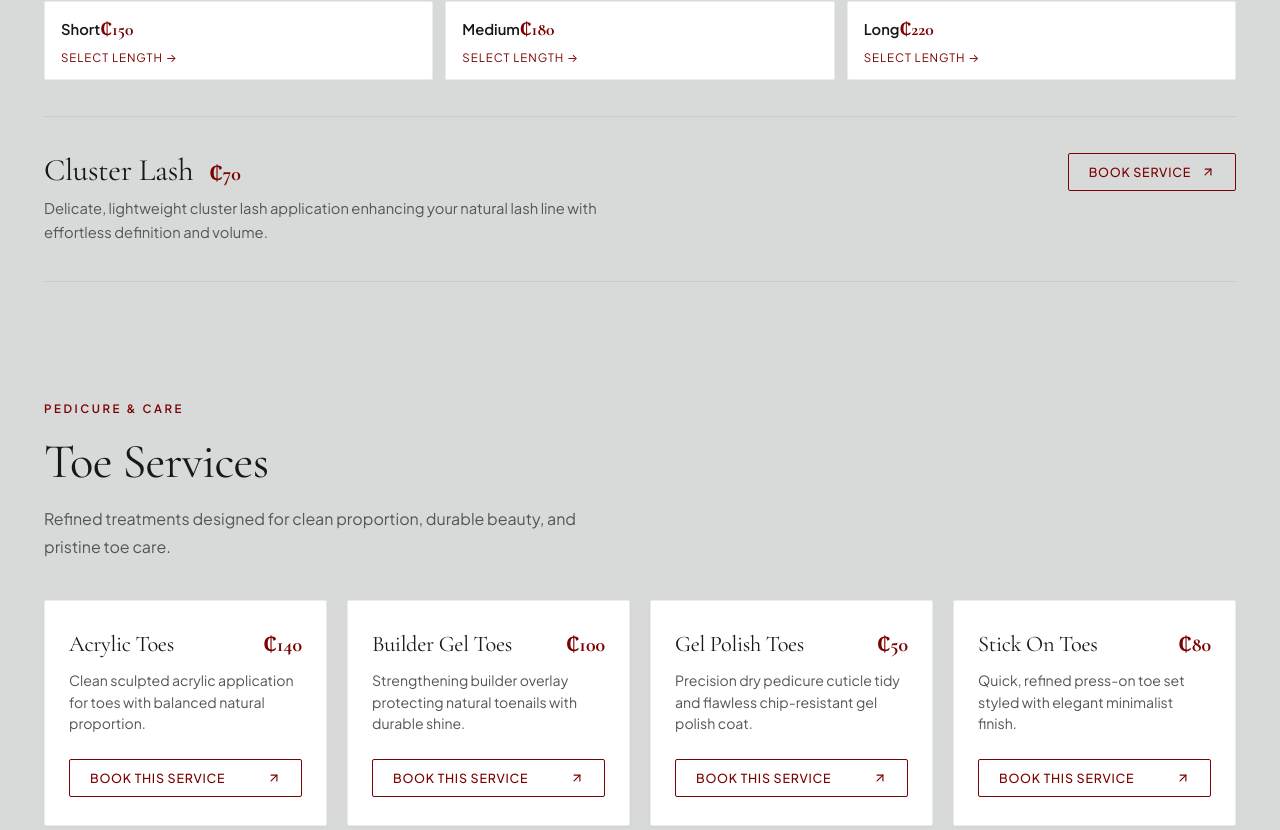
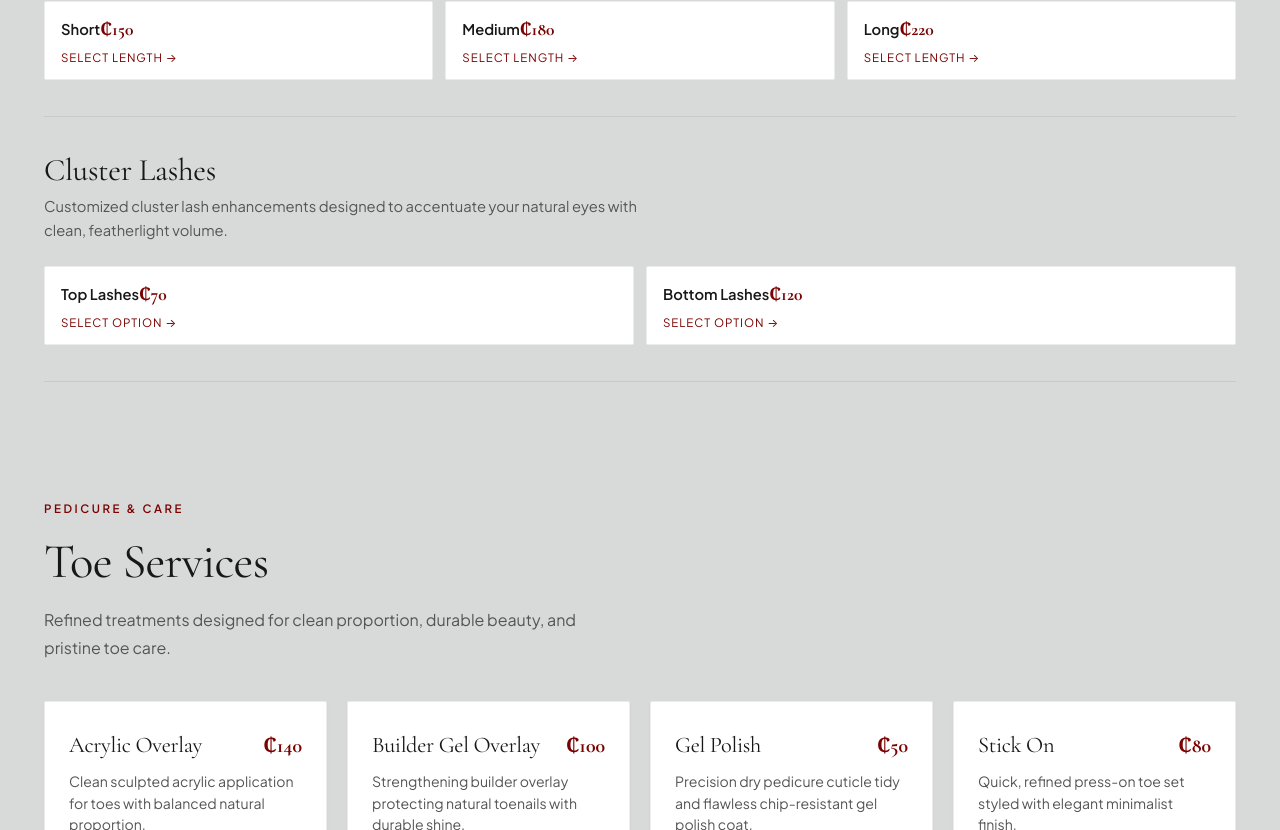
Before and after one commit to DannyTheOG/naurelle, a React (Vite) app: page / in a window 1280 px wide. Shown: the part 2410-3240 px from the top of the page. Built offline with nearby package versions, Linux system fonts and the light colour scheme.

Commit message:
feat: update services configuration, length options, and booking selection logic for lashes and overlays

```diff
--- a/src/components/sections/BookingSection.tsx
+++ b/src/components/sections/BookingSection.tsx
@@ -62,6 +62,33 @@ export function BookingSection({
         })
       }
     } else {
+      // Check if preselectedServiceId matches a lengthOption id (e.g. cluster-lashes-top or gel-x-short)
+      for (const s of studioConfig.services) {
+        if (s.hasLengths && s.lengthOptions) {
+          const foundOpt = s.lengthOptions.find((opt) => opt.id === preselectedServiceId)
+          if (foundOpt) {
+            setSelectedServices((prev) => {
+              if (prev.some((item) => item.serviceId === s.id)) return prev
+              if (prev.length >= 3) return prev
+              return [
+                ...prev,
+                {
+                  serviceId: s.id,
+                  serviceName: s.name,
+                  isToeService: false,
+                  price: foundOpt.price,
+                  durationMinutes: s.durationMinutes,
+                  displayDuration: s.displayDuration,
+                  lengthId: foundOpt.id,
+                  lengthName: foundOpt.name
+                }
+              ]
+            })
+            return
+          }
+        }
+      }
+
       const found = studioConfig.services.find((s) => s.id === preselectedServiceId)
       if (found) {
         if (found.hasLengths && found.lengthOptions && found.lengthOptions.length > 0) {
@@ -85,7 +112,7 @@ export function BookingSection({
               ]
             })
           } else {
-            // Service has lengths but none preselected: open length selector immediately
+            // Service has lengths/options but none preselected: open selector immediately
             setPendingLengthServiceId(found.id)
           }
         } else {
@@ -130,23 +157,23 @@ export function BookingSection({
     return studioConfig.services.find((s) => s.id === pendingLengthServiceId) || null
   }, [pendingLengthServiceId])
 
-  // User clicked a Main Nail Service card
+  // User clicked a Main Service card
   const handleSelectMainService = (service: ServiceItem) => {
     setErrorMessage('')
 
-    // If another service is awaiting length selection, block until length is chosen
+    // If another service is awaiting selection, block until choice is made
     if (pendingLengthServiceId && pendingLengthServiceId !== service.id) {
       setErrorMessage(
-        `Please select a length for ${pendingService?.name || 'the current service'} before selecting another service.`
+        `Please select an option for ${pendingService?.name || 'the current service'} before selecting another service.`
       )
       return
     }
 
     const existingIndex = selectedServices.findIndex((s) => s.serviceId === service.id)
 
-    // If service has lengths
+    // If service has lengths / varied options (Gel-X, Acrylic, Refill, Cluster Lashes)
     if (service.hasLengths) {
-      // If it's already selected and clicked again, open length selector to change length or allow removing
+      // If it's already selected and clicked again, open selector to change option or allow removing
       if (existingIndex >= 0) {
         setPendingLengthServiceId(service.id)
         return
@@ -158,7 +185,7 @@ export function BookingSection({
         return
       }
 
-      // Open length selection immediately for this service before another can be picked
+      // Open dropdown options immediately for this service before another can be picked
       setPendingLengthServiceId(service.id)
       return
     }
@@ -826,6 +853,9 @@ export function BookingSection({
                         const isPending = pendingLengthServiceId === service.id
                         const isMaxReached = selectedServices.length >= 3 && !isConfirmed && !isPending
                         const isBlockedByPending = Boolean(pendingLengthServiceId && pendingLengthServiceId !== service.id)
+                        const isLashService = service.category === 'lashes'
+                        const optionTerm = isLashService ? 'option' : 'length'
+                        const optionTermTitle = isLashService ? 'Option' : 'Length'
 
                         return (
                           <div
@@ -864,10 +894,11 @@ export function BookingSection({
                                         borderRadius: '10px'
                                       }}
                                     >
-                                      Length: {confirmedItem.lengthName}
-                                    </span>
-                                  )}
-
+                                      {isLashService ? '' : 'Length: '}{confirmedItem.lengthName}
+                                    </span>
+                                  )}
+
+                                  {!isLashService && (
                                     <span
                                       style={{
                                         fontSize: '0.74rem',
@@ -884,10 +915,11 @@ export function BookingSection({
                                       <Clock size={11} />
                                       {service.displayDuration}
                                     </span>
+                                  )}
 
                                   {service.hasLengths && (
                                     <span style={{ fontSize: '0.72rem', color: 'var(--text-muted)' }}>
-                                      (Length required)
+                                      ({optionTermTitle} required)
                                     </span>
                                   )}
                                 </div>
@@ -927,7 +959,7 @@ export function BookingSection({
                               </div>
                             </div>
 
-                            {/* Inline Length Selection Dropdown if this card is currently pending */}
+                            {/* Inline Length/Option Selection Dropdown if this card is currently pending */}
                             {isPending && (
                               <div
                                 style={{
@@ -939,7 +971,7 @@ export function BookingSection({
                               >
                                 <div style={{ display: 'flex', justifyContent: 'space-between', alignItems: 'center', marginBottom: '10px' }}>
                                   <span style={{ fontSize: '0.84rem', fontWeight: 600, color: 'var(--text-primary)' }}>
-                                    Select length for {service.name} before selecting another service:
+                                    Select {optionTerm} for {service.name} before selecting another service:
                                   </span>
                                   <button
                                     type="button"
@@ -1013,7 +1045,7 @@ export function BookingSection({
                                   className="btn btn-minimal btn-sm"
                                   style={{ padding: '3px 10px', fontSize: '0.76rem' }}
                                 >
-                                  Change Length ({confirmedItem?.lengthName})
+                                  Change {optionTermTitle} ({confirmedItem?.lengthName})
                                 </button>
                                 <button
                                   type="button"
--- a/src/components/sections/ServicesSection.tsx
+++ b/src/components/sections/ServicesSection.tsx
@@ -95,7 +95,7 @@ export function ServicesSection({ onSelectService }: ServicesSectionProps) {
                 )}
               </div>
 
-              {/* Lengths breakdown for services that require length */}
+              {/* Options breakdown for services that require length or options */}
               {service.hasLengths && service.lengthOptions && (
                 <div
                   style={{
@@ -147,7 +147,7 @@ export function ServicesSection({ onSelectService }: ServicesSectionProps) {
                       )}
 
                       <span style={{ fontSize: '0.72rem', textTransform: 'uppercase', letterSpacing: '0.08em', color: 'var(--color-accent)', marginTop: '4px' }}>
-                        Select Length &rarr;
+                        {service.category === 'lashes' ? 'Select Option' : 'Select Length'} &rarr;
                       </span>
                     </button>
                   ))}
--- a/src/config/studioConfig.ts
+++ b/src/config/studioConfig.ts
@@ -69,7 +69,7 @@ export const studioConfig: StudioConfig = {
         { id: 'gel-x-short', name: 'Short', magnets: 3, price: 170, displayPrice: '₵170' },
         { id: 'gel-x-medium', name: 'Medium', magnets: 6, price: 210, displayPrice: '₵210' },
         { id: 'gel-x-long', name: 'Long', magnets: 9, price: 260, displayPrice: '₵260' },
-        { id: 'gel-x-xl', name: 'Extra Long', magnets: 12, price: 310, displayPrice: '₵310' }
+        { id: 'gel-x-xl', name: 'Extra Long', magnets: 12, price: 320, displayPrice: '₵320' }
       ]
     },
     {
@@ -87,16 +87,16 @@ export const studioConfig: StudioConfig = {
       id: 'acrylic',
       name: 'Acrylic',
       category: 'acrylic',
-      basePrice: 180,
-      displayPrice: 'From ₵180',
+      basePrice: 150,
+      displayPrice: 'From ₵150',
       durationMinutes: 180,
       displayDuration: '3 hrs',
       description: 'Custom sculpted acrylic sets tailored to your preferred silhouette (almond, square, coffin, or squoval).',
       hasLengths: true,
       lengthOptions: [
-        { id: 'acrylic-short', name: 'Short', price: 180, displayPrice: '₵180' },
-        { id: 'acrylic-medium', name: 'Medium', price: 210, displayPrice: '₵210' },
-        { id: 'acrylic-long', name: 'Long', price: 250, displayPrice: '₵250' },
+        { id: 'acrylic-short', name: 'Short', price: 150, displayPrice: '₵150' },
+        { id: 'acrylic-medium', name: 'Medium', price: 220, displayPrice: '₵220' },
+        { id: 'acrylic-long', name: 'Long', price: 310, displayPrice: '₵310' },
         { id: 'acrylic-xl', name: 'Extra Long', price: 350, displayPrice: '₵350' }
       ]
     },
@@ -117,22 +117,26 @@ export const studioConfig: StudioConfig = {
       ]
     },
     {
-      id: 'cluster-lash',
-      name: 'Cluster Lash',
+      id: 'cluster-lashes',
+      name: 'Cluster Lashes',
       category: 'lashes',
       basePrice: 70,
-      displayPrice: '₵70',
+      displayPrice: 'From ₵70',
       durationMinutes: 20,
       displayDuration: '20 mins',
-      description: 'Delicate, lightweight cluster lash application enhancing your natural lash line with effortless definition and volume.',
-      hasLengths: false
+      description: 'Customized cluster lash enhancements designed to accentuate your natural eyes with clean, featherlight volume.',
+      hasLengths: true,
+      lengthOptions: [
+        { id: 'cluster-lashes-top', name: 'Top Lashes', price: 70, displayPrice: '₵70' },
+        { id: 'cluster-lashes-bottom', name: 'Bottom Lashes', price: 120, displayPrice: '₵120' }
+      ]
     }
   ],
 
   toeServices: [
     {
       id: 'toes-acrylic',
-      name: 'Acrylic Toes',
+      name: 'Acrylic Overlay',
       price: 140,
       displayPrice: '₵140',
       durationMinutes: 60,
@@ -141,7 +145,7 @@ export const studioConfig: StudioConfig = {
     },
     {
       id: 'toes-builder-gel',
-      name: 'Builder Gel Toes',
+      name: 'Builder Gel Overlay',
       price: 100,
       displayPrice: '₵100',
       durationMinutes: 60,
@@ -150,7 +154,7 @@ export const studioConfig: StudioConfig = {
     },
     {
       id: 'toes-gel-polish',
-      name: 'Gel Polish Toes',
+      name: 'Gel Polish',
       price: 50,
       displayPrice: '₵50',
       durationMinutes: 60,
@@ -159,7 +163,7 @@ export const studioConfig: StudioConfig = {
     },
     {
       id: 'toes-stick-on',
-      name: 'Stick On Toes',
+      name: 'Stick On',
       price: 80,
       displayPrice: '₵80',
       durationMinutes: 60,
```
Also changed, not shown: src/types/index.ts (+12 -0 lines). Lines whose indentation alone changed are shown as unchanged.
